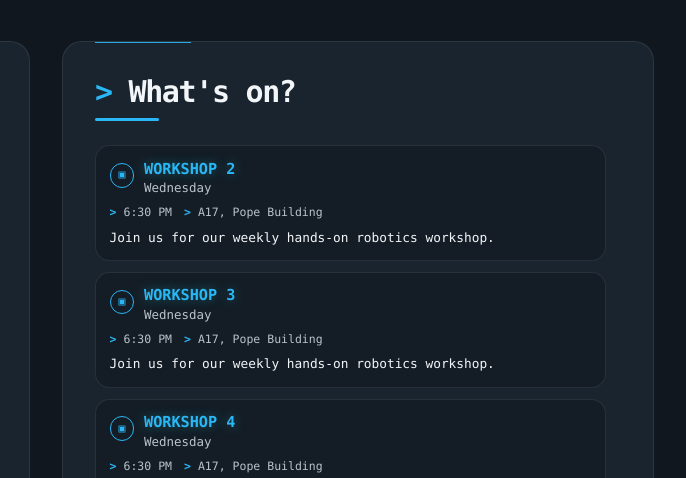
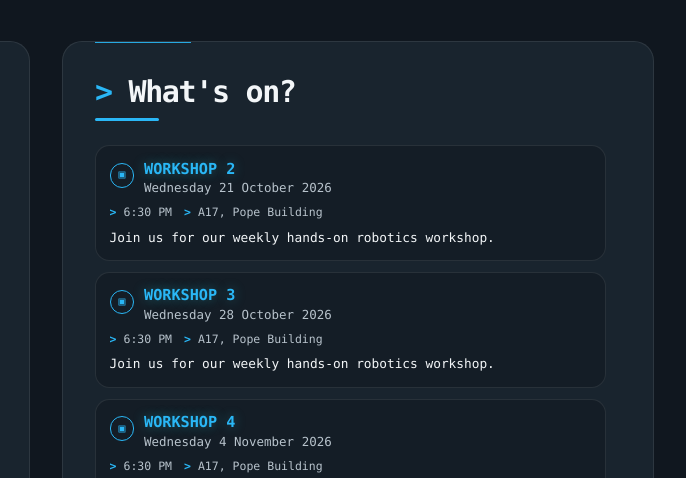
Before and after one commit to Robotics-Society-UoN/robosocwebsite-uon, a plain HTML site: page index.html in a window 1280 px wide. Shown: the part 89-567 px from the top of the page, 594-1280 px from the left. Drawn offline with Linux system fonts and the light colour scheme.

Commit message:
Add Wednesday dates for workshops 2 to 4

```diff
--- a/data/events.json
+++ b/data/events.json
@@ -6,9 +6,9 @@
       "id": "workshop-2",
       "title": "Workshop 2",
       "summary": "Join us for our weekly hands-on robotics workshop.",
-      "startDate": null,
+      "startDate": "2026-10-21T18:30:00+01:00",
       "endDate": null,
-      "dateLabel": "Wednesday",
+      "dateLabel": "Wednesday 21 October 2026",
       "timeLabel": "6:30 PM",
       "location": "A17, Pope Building",
       "registrationUrl": null,
@@ -22,9 +22,9 @@
       "id": "workshop-3",
       "title": "Workshop 3",
       "summary": "Join us for our weekly hands-on robotics workshop.",
-      "startDate": null,
+      "startDate": "2026-10-28T18:30:00+00:00",
       "endDate": null,
-      "dateLabel": "Wednesday",
+      "dateLabel": "Wednesday 28 October 2026",
       "timeLabel": "6:30 PM",
       "location": "A17, Pope Building",
       "registrationUrl": null,
@@ -38,9 +38,9 @@
       "id": "workshop-4",
       "title": "Workshop 4",
       "summary": "Join us for our weekly hands-on robotics workshop.",
-      "startDate": null,
+      "startDate": "2026-11-04T18:30:00+00:00",
       "endDate": null,
-      "dateLabel": "Wednesday",
+      "dateLabel": "Wednesday 4 November 2026",
       "timeLabel": "6:30 PM",
       "location": "A17, Pope Building",
       "registrationUrl": null,
--- a/index.html
+++ b/index.html
@@ -1537,7 +1537,7 @@ footer a:hover {
                 <article id="workshop-2" class="event-card">
                     <div class="event-card__header">
                         <i class="fa-regular fa-calendar" aria-hidden="true"></i>
-                        <div><h3 class="event-card__title">Workshop 2</h3><p class="event-card__date">Wednesday</p></div>
+                        <div><h3 class="event-card__title">Workshop 2</h3><p class="event-card__date">Wednesday 21 October 2026</p></div>
                     </div>
                     <div class="event-card__meta"><span>6:30 PM</span><span>A17, Pope Building</span></div>
                     <p class="event-card__summary">Join us for our weekly hands-on robotics workshop.</p>
@@ -1545,7 +1545,7 @@ footer a:hover {
                 <article id="workshop-3" class="event-card">
                     <div class="event-card__header">
                         <i class="fa-regular fa-calendar" aria-hidden="true"></i>
-                        <div><h3 class="event-card__title">Workshop 3</h3><p class="event-card__date">Wednesday</p></div>
+                        <div><h3 class="event-card__title">Workshop 3</h3><p class="event-card__date">Wednesday 28 October 2026</p></div>
                     </div>
                     <div class="event-card__meta"><span>6:30 PM</span><span>A17, Pope Building</span></div>
                     <p class="event-card__summary">Join us for our weekly hands-on robotics workshop.</p>
@@ -1553,7 +1553,7 @@ footer a:hover {
                 <article id="workshop-4" class="event-card">
                     <div class="event-card__header">
                         <i class="fa-regular fa-calendar" aria-hidden="true"></i>
-                        <div><h3 class="event-card__title">Workshop 4</h3><p class="event-card__date">Wednesday</p></div>
+                        <div><h3 class="event-card__title">Workshop 4</h3><p class="event-card__date">Wednesday 4 November 2026</p></div>
                     </div>
                     <div class="event-card__meta"><span>6:30 PM</span><span>A17, Pope Building</span></div>
                     <p class="event-card__summary">Join us for our weekly hands-on robotics workshop.</p>
```
